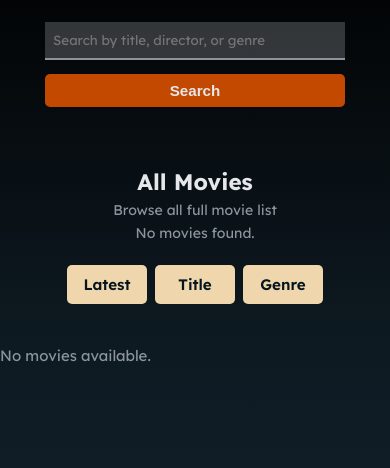
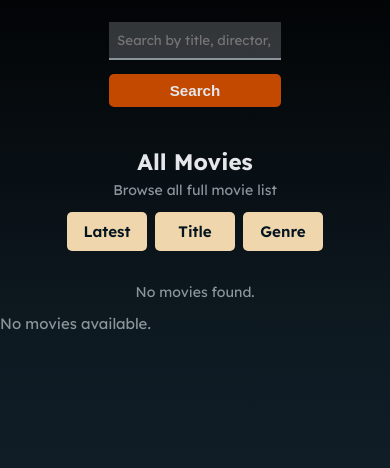
Before and after one commit to aliffkhuzairi/flask_movie_review_v2, a Flask app: template templates/movies.html in a window 390 px wide. Shown: the part 74-542 px from the top of the page. Run offline with Flask 3, Linux system fonts and the light colour scheme; the template is opened without the code that fills it, so the values that code supplies are empty; some libraries are stand-ins or nearby versions; some web fonts are replaced.

Commit message:
style: improve review header layout on different screen sizes

```diff
--- a/static/style.css
+++ b/static/style.css
@@ -75,6 +75,11 @@ body {
     text-align: center;
 }
 
+.result-summary {
+    padding: 8px 24px;
+    text-align: right;
+}
+
 .info-card h2,
 .review-form-card h2,
 .reviews-card h2,
@@ -120,6 +125,11 @@ body {
     flex-wrap: wrap;
     gap: 8px;
     margin: 10px 0;
+}
+
+.sort {
+    margin: 0;
+    justify-content: center;
 }
 
 .button-link {
@@ -453,8 +463,7 @@ header.sticky .brand:hover{
 }
 
 .search-form input {
-    flex: 1;
-    min-width: 300px;
+    width: 300px;
 }
 
 .search-form button {
@@ -466,6 +475,12 @@ header.sticky .brand:hover{
 /* =============== MOVIE LIST AND MOVIE CARDS ===============*/
 .movie-container {
     margin: 24px 0 40px;
+}
+
+.movies-head {
+    padding: 0 24px;
+    margin: 0 0 24px;
+    align-items: unset;
 }
 
 .movie-list {
@@ -1097,6 +1112,10 @@ header.sticky .brand:hover{
         flex-direction: column;
     }
 
+    .detail-head .sort{
+        justify-content: flex-start;
+    }
+
     .reviews-list .review-card-top {
         display: block;
     }
@@ -1106,8 +1125,9 @@ header.sticky .brand:hover{
         padding: 0;
     }
 
-    .reviews-card .button-row {
-        justify-content: flex-start;
+    .reviews-list .result-summary {
+        text-align: left;
+        padding: 5px 0;
     }
 }
 
@@ -1170,12 +1190,16 @@ header.sticky .brand:hover{
         gap: 8px;
     }
 
-    .section-head h1, .section-head p {
+    .section-head h1,
+    .section-head p,
+    .result-summary,
+    .reviews-list .result-summary,
+    .detail-head h2 {
         text-align: center;
     }
 
     .detail-head {
-        flex-direction: column;
+        justify-content: center;
     }
 
     .movie-card {
@@ -1235,6 +1259,10 @@ header.sticky .brand:hover{
         padding: 24px 0;
     }
 
+    .reviews-card .button-row {
+        justify-content: center;
+    }
+
     .profile-main {
         padding-left: 20px;
     }
@@ -1278,6 +1306,10 @@ header.sticky .brand:hover{
         gap: 14px;
     }
 
+    .search-form input {
+        width: 100%;
+    }
+
     .nav-actions.open {
         width: 100%;
     }
--- a/templates/home.html
+++ b/templates/home.html
@@ -36,7 +36,7 @@
             <div class="section-head">
                 <div>
                     <h1>Latest Movies</h1>
-                    <p class="small-text">Recently added movies</p>
+                    <p class="small-text subheader">Recently added movies</p>
                 </div>
                 <div class="view-more-link">
                     <a class="view-more" href="{{ url_for('movie.movie_list') }}">
@@ -78,7 +78,7 @@
             <div class="section-head">
                 <div>
                     <h1>Recent Reviews</h1>
-                    <p class="small-text">Latest activity from users</p>
+                    <p class="small-text subheader">Latest activity from users</p>
                 </div>
             </div>
 
--- a/templates/movies.html
+++ b/templates/movies.html
@@ -57,24 +57,13 @@
         <section id="movies" class="movie-container">
 
             <!-- MOVIES META AND SORT BUTTONS -->
-            <div class="section-head">
+            <div class="section-head movies-head">
                 <div>
                     <h1>All Movies</h1>
-                    <p class="small-text">Browse all full movie list</p>
-                    {% if total_movies > 0 %}
-                        <p class="small-text">
-                            Showing {{ start_movie }} – {{ end_movie }} of {{ total_movies }}
-                            movie{{ '' if total_movies == 1 else 's' }}
-                            {% if search %} for "{{ search }}"{% endif %}
-                        </p>
-                    {% else %}
-                        <p class="small-text">
-                            No movies found{% if search %} for "{{ search }}"{% endif %}.
-                        </p>
-                    {% endif %}
+                    <p class="small-text subheader">Browse all full movie list</p>
                 </div>
 
-                <div class="button-row">
+                <div class="button-row sort">
                     <a class="button-link {{ 'primary' if movie_sort == 'latest' else 'secondary' }}"
                        href="{{ url_for(
                             'movie.movie_list',
@@ -119,6 +108,18 @@
                 </div>
             </div>
 
+            <!-- RESULT SUMMARY -->
+            {% if total_movies > 0 %}
+            <p class="small-text result-summary">
+                Showing {{ start_movie }} – {{ end_movie }} of {{ total_movies }}
+                movie{{ '' if total_movies == 1 else 's' }}
+                {% if search %} for "{{ search }}"{% endif %}
+            </p>
+            {% else %}
+            <p class="small-text result-summary">
+                No movies found{% if search %} for "{{ search }}"{% endif %}.
+            </p>
+            {% endif %}
 
             <!-- MOVIES LIST -->
             {% if movies %}
--- a/templates/user_info.html
+++ b/templates/user_info.html
@@ -289,7 +289,7 @@
                 <div class="card reviews-card">
                     <div class="detail-head" id="reviews">
                         <h2>Your Reviews</h2>
-                        <div class="button-row">
+                        <div class="button-row sort">
                             <a class="button-link {{ 'primary' if review_sort == 'latest' else 'secondary' }}"
                                href="{{ url_for('user.user_detail', user_id=user_info[0], review_sort='latest') }}#reviews">
                                 Latest
@@ -310,7 +310,7 @@
                     {% if user_reviews %}
                     <div class="reviews-list">
                         {% if total_reviews > 0 %}
-                            <p class="small-text">
+                            <p class="small-text result-summary">
                                 Showing {{ start_reviews }} – {{ end_reviews }} of {{ total_reviews }}
                                 review{{ '' if total_reviews == 1 else 's' }}
                             </p>
```
Also changed, not shown: templates/movie.html (+6 -5 lines).
